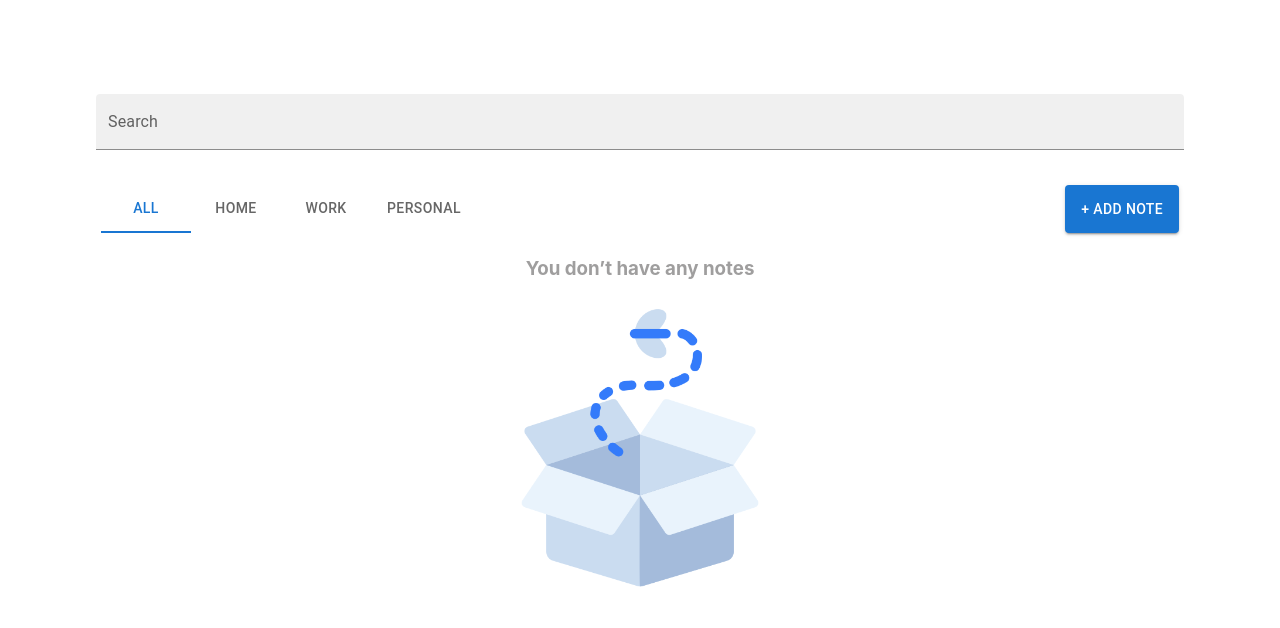
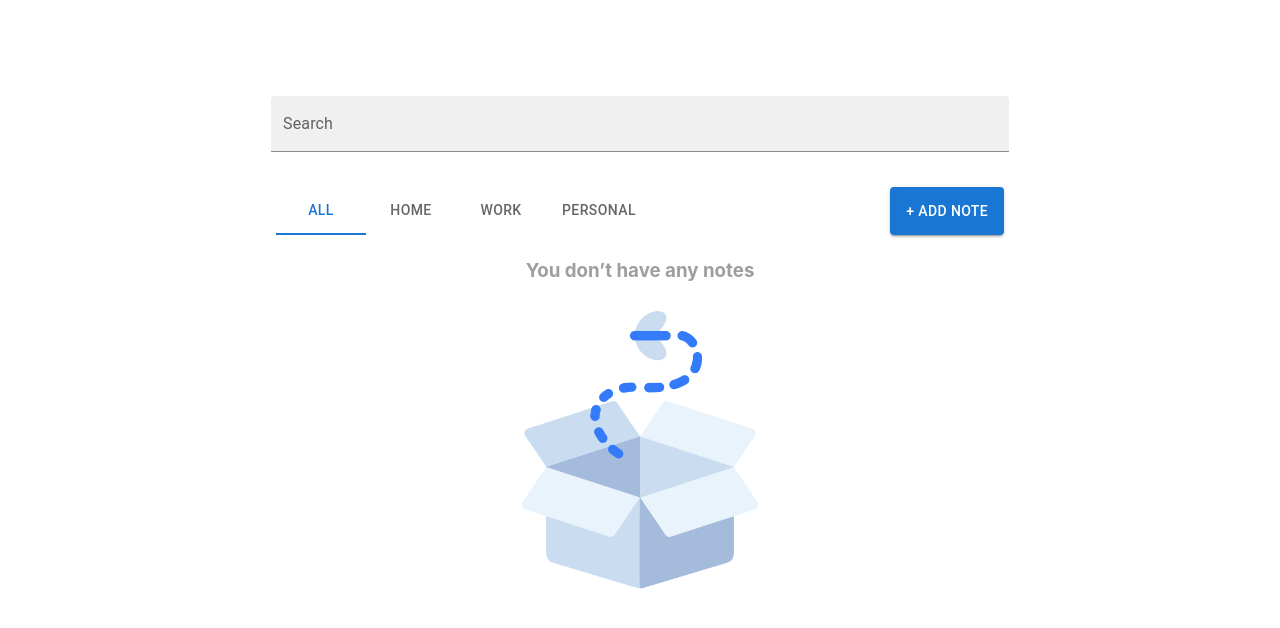
Before and after one commit to BiancaSCampos/note-app, a Next.js app: page /home in a window 1280 px wide. Shown: the top 628 px of the page. Built offline with nearby package versions, Linux system fonts and the light colour scheme.

Commit message:
styles adjustments

```diff
--- a/src/pages/home/Home.module.css
+++ b/src/pages/home/Home.module.css
@@ -1,12 +1,10 @@
 
 .main {
   min-height: 100vh;
-  padding: 4rem 6rem;
-  flex: 1;
+  padding: 66px 271px;
   display: flex;
   flex-direction: column;
   justify-content: flex-start;
-  align-items: center;
 }
 
 .categoryButtonContainer {
```
